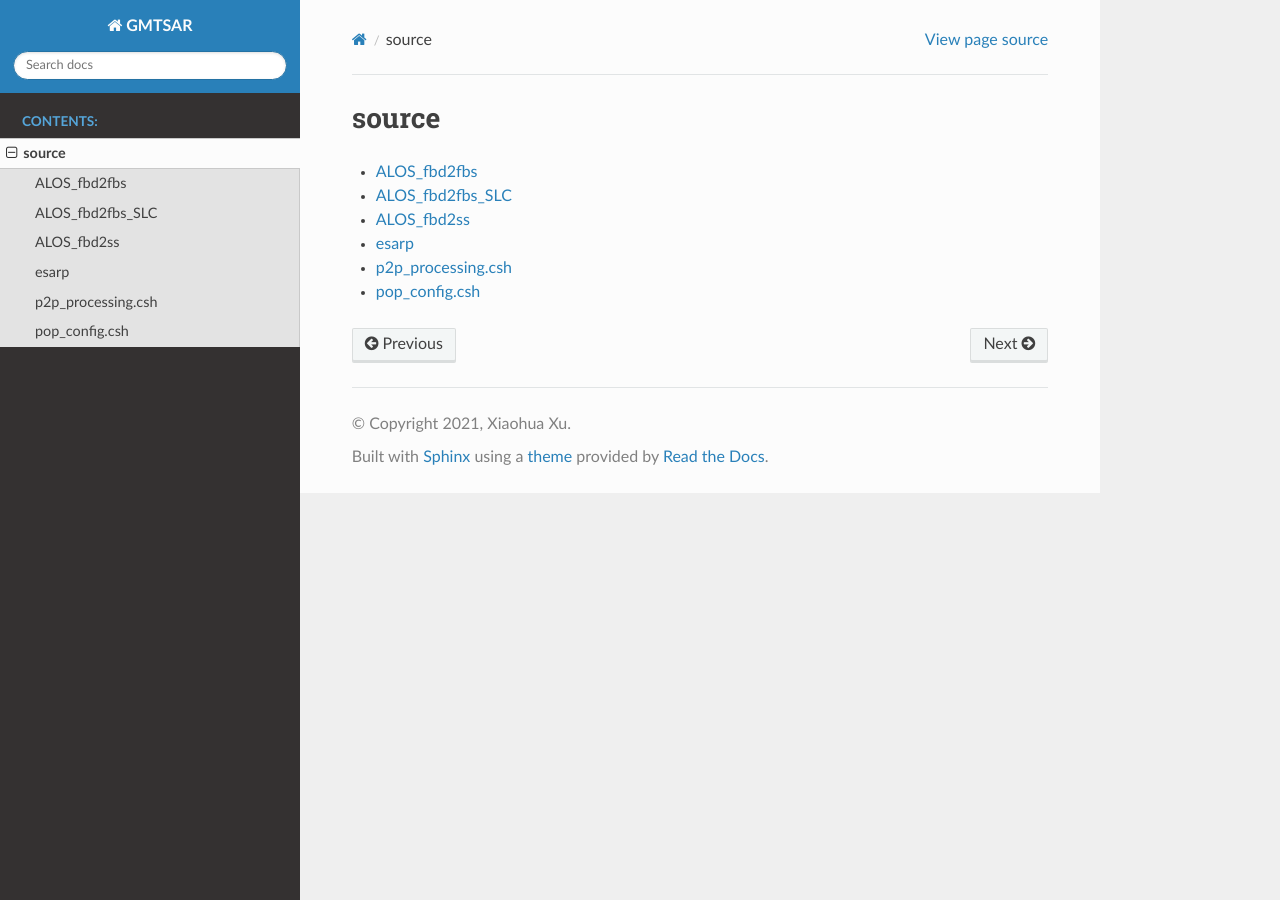
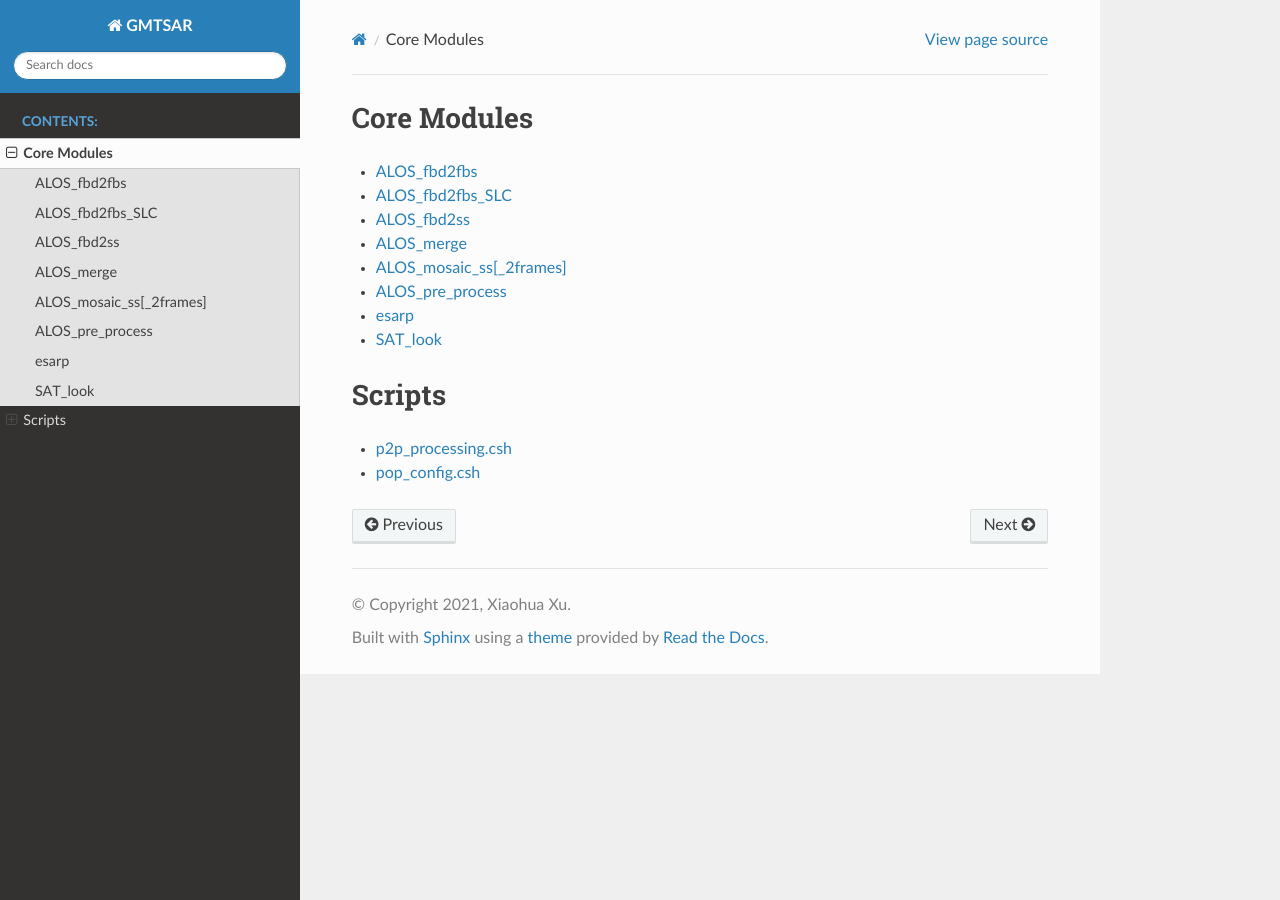
Before and after one commit to gmtsar/documentation, a Sphinx documentation site: the page built from source/modules.rst, in a window 1280 px wide. Built offline with Sphinx 7.4.7 and the Read the Docs theme 2.0.0, drawn with Linux system fonts in a browser that asks for light colours.

Commit message:
adding mores stuff

```diff
--- a/source/modules.rst
+++ b/source/modules.rst
@@ -1,5 +1,5 @@
-source
-======
+Core Modules
+============
 
 .. toctree::
    :maxdepth: 1
@@ -7,6 +7,18 @@ source
    ALOS_fbd2fbs
    ALOS_fbd2fbs_SLC
    ALOS_fbd2ss
+   ALOS_merge
+   ALOS_mosaic_ss
+   ALOS_pre_process
    esarp
+   SAT_look
+
+
+Scripts
+=======
+
+.. toctree::
+   :maxdepth: 1
+
    p2p_processing.csh
    pop_config.csh
--- a/source/p2p_processing.csh.rst
+++ b/source/p2p_processing.csh.rst
@@ -14,9 +14,9 @@ The **p2p_processing.csh** script is a generic processing script for creating a
 InSAR data. Put the data and orbit files in the raw folder, put DEM in the topo folder and execute the script
 The structure are as below with PRM and orbit files optional depending on the *SAT* option.
 
-raw: radar_image_1 [PRM_file_1] [orbit_1] radar_image_2 [PRM_file_2] [orbit_2]
+ raw: radar_image_1 [PRM_file_1] [orbit_1] radar_image_2 [PRM_file_2] [orbit_2]
 
-topo: dem.grd
+ topo: dem.grd
 
 
 The *SAT* needs to be specified, choices with in ERS, ENVI, ALOS, ALOS_SLC, ALOS2, ALOS2_SCAN, S1_STRIP, S1_TOPS, ENVI_SLC, CSK_RAW, CSK_SLC, TSX, RS2.
```
Also changed, not shown: source/ALOS_fbd2ss.rst (+5 -5 lines), source/ALOS_merge.rst (added, +24 -0 lines), source/ALOS_mosaic_ss.rst (added, +25 -0 lines), source/ALOS_pre_process.rst (added, +59 -0 lines), source/SAT_look.rst (added, +29 -0 lines), 1 other file.
